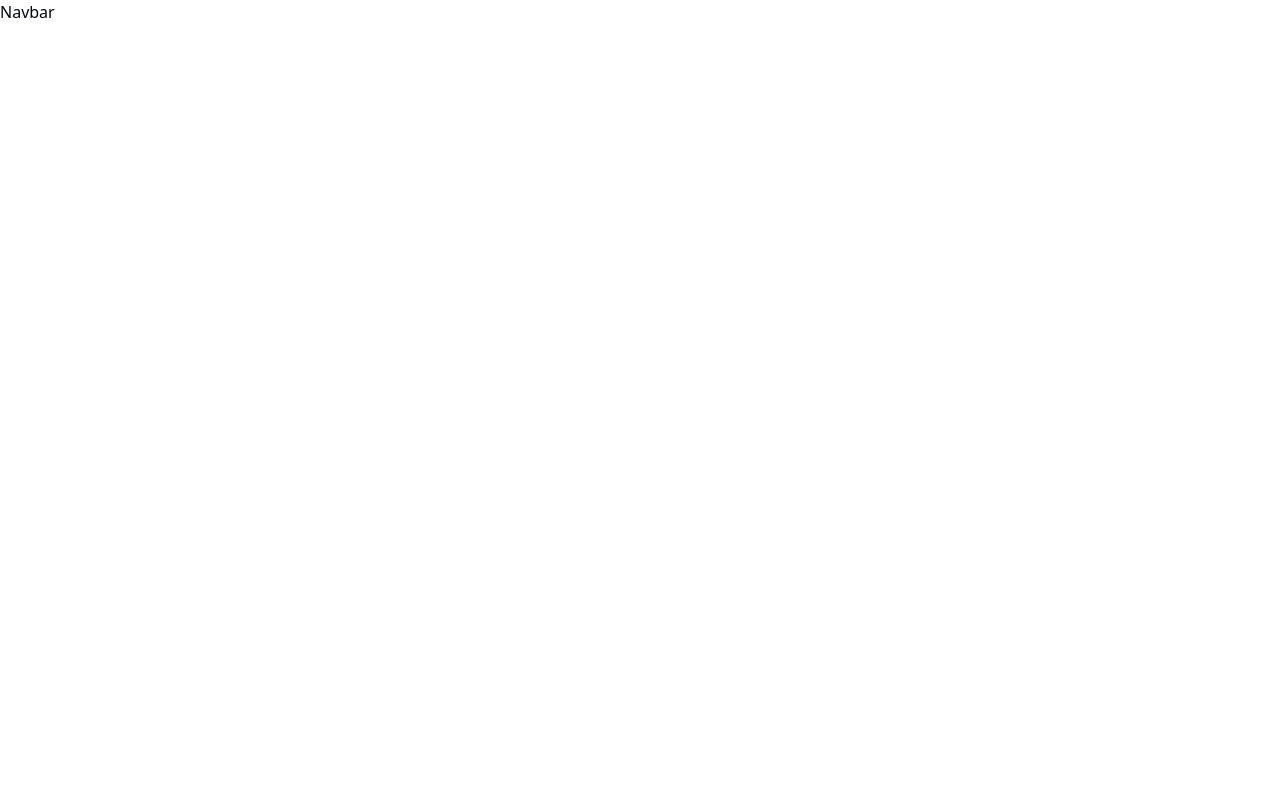
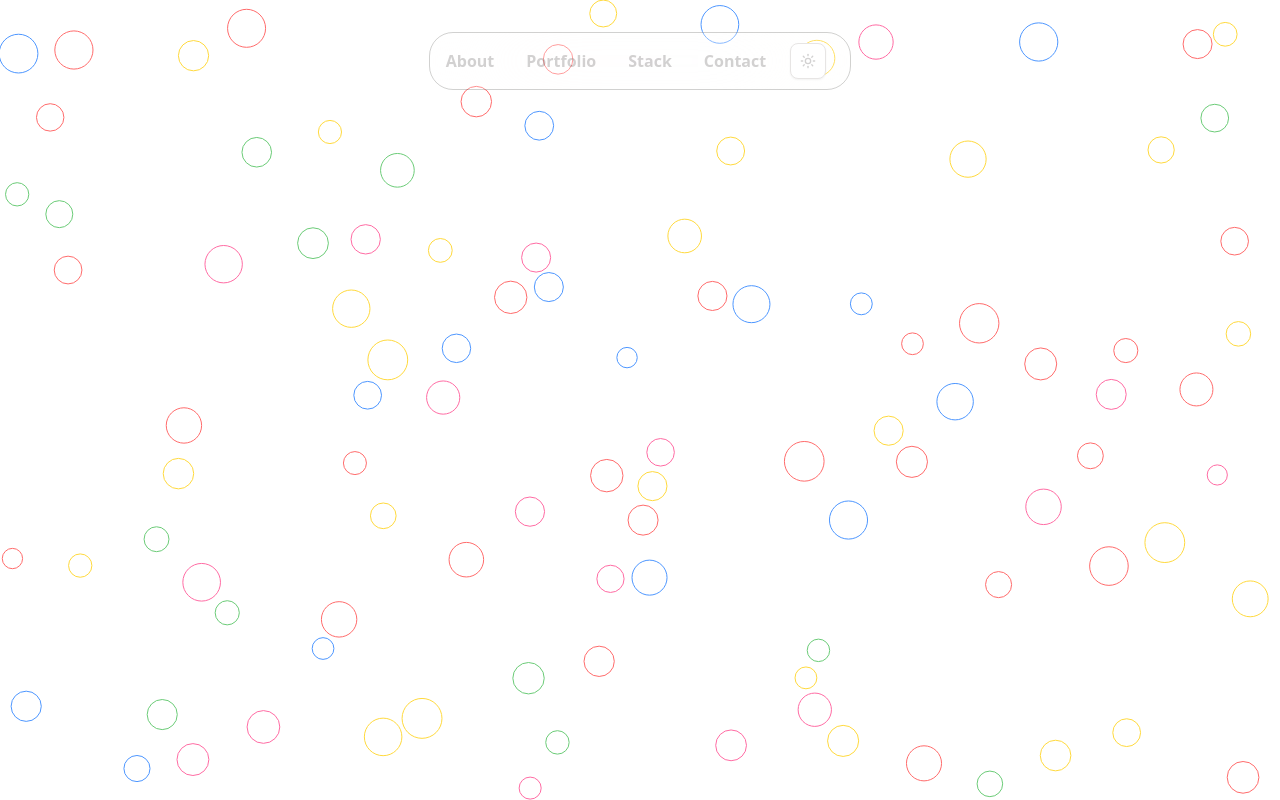
Before and after one commit to Rahul-Encoded/PortfolioV2, a Next.js app: page / in a window 1280 px wide. Built offline with nearby package versions, Linux system fonts and the light colour scheme.

Commit message:
add background animation and enhance navbar with mobile support; update global styles and dependencies

```diff
--- a/app/globals.css
+++ b/app/globals.css
@@ -46,70 +46,70 @@
 :root {
   --radius: 0.625rem;
   --background: oklch(1 0 0);
-  --foreground: oklch(0.13 0.028 261.692);
+  --foreground: oklch(0.147 0.004 49.25);
   --card: oklch(1 0 0);
-  --card-foreground: oklch(0.13 0.028 261.692);
+  --card-foreground: oklch(0.147 0.004 49.25);
   --popover: oklch(1 0 0);
-  --popover-foreground: oklch(0.13 0.028 261.692);
-  --primary: oklch(0.21 0.034 264.665);
-  --primary-foreground: oklch(0.985 0.002 247.839);
-  --secondary: oklch(0.967 0.003 264.542);
-  --secondary-foreground: oklch(0.21 0.034 264.665);
-  --muted: oklch(0.967 0.003 264.542);
-  --muted-foreground: oklch(0.551 0.027 264.364);
-  --accent: oklch(0.967 0.003 264.542);
-  --accent-foreground: oklch(0.21 0.034 264.665);
+  --popover-foreground: oklch(0.147 0.004 49.25);
+  --primary: oklch(0.216 0.006 56.043);
+  --primary-foreground: oklch(0.985 0.001 106.423);
+  --secondary: oklch(0.97 0.001 106.424);
+  --secondary-foreground: oklch(0.216 0.006 56.043);
+  --muted: oklch(0.97 0.001 106.424);
+  --muted-foreground: oklch(0.553 0.013 58.071);
+  --accent: oklch(0.97 0.001 106.424);
+  --accent-foreground: oklch(0.216 0.006 56.043);
   --destructive: oklch(0.577 0.245 27.325);
-  --border: oklch(0.928 0.006 264.531);
-  --input: oklch(0.928 0.006 264.531);
-  --ring: oklch(0.707 0.022 261.325);
+  --border: oklch(0.923 0.003 48.717);
+  --input: oklch(0.923 0.003 48.717);
+  --ring: oklch(0.709 0.01 56.259);
   --chart-1: oklch(0.646 0.222 41.116);
   --chart-2: oklch(0.6 0.118 184.704);
   --chart-3: oklch(0.398 0.07 227.392);
   --chart-4: oklch(0.828 0.189 84.429);
   --chart-5: oklch(0.769 0.188 70.08);
-  --sidebar: oklch(0.985 0.002 247.839);
-  --sidebar-foreground: oklch(0.13 0.028 261.692);
-  --sidebar-primary: oklch(0.21 0.034 264.665);
-  --sidebar-primary-foreground: oklch(0.985 0.002 247.839);
-  --sidebar-accent: oklch(0.967 0.003 264.542);
-  --sidebar-accent-foreground: oklch(0.21 0.034 264.665);
-  --sidebar-border: oklch(0.928 0.006 264.531);
-  --sidebar-ring: oklch(0.707 0.022 261.325);
+  --sidebar: oklch(0.985 0.001 106.423);
+  --sidebar-foreground: oklch(0.147 0.004 49.25);
+  --sidebar-primary: oklch(0.216 0.006 56.043);
+  --sidebar-primary-foreground: oklch(0.985 0.001 106.423);
+  --sidebar-accent: oklch(0.97 0.001 106.424);
+  --sidebar-accent-foreground: oklch(0.216 0.006 56.043);
+  --sidebar-border: oklch(0.923 0.003 48.717);
+  --sidebar-ring: oklch(0.709 0.01 56.259);
 }
 
 .dark {
-  --background: oklch(0.13 0.028 261.692);
-  --foreground: oklch(0.985 0.002 247.839);
-  --card: oklch(0.21 0.034 264.665);
-  --card-foreground: oklch(0.985 0.002 247.839);
-  --popover: oklch(0.21 0.034 264.665);
-  --popover-foreground: oklch(0.985 0.002 247.839);
-  --primary: oklch(0.928 0.006 264.531);
-  --primary-foreground: oklch(0.21 0.034 264.665);
-  --secondary: oklch(0.278 0.033 256.848);
-  --secondary-foreground: oklch(0.985 0.002 247.839);
-  --muted: oklch(0.278 0.033 256.848);
-  --muted-foreground: oklch(0.707 0.022 261.325);
-  --accent: oklch(0.278 0.033 256.848);
-  --accent-foreground: oklch(0.985 0.002 247.839);
+  --background: oklch(0.147 0.004 49.25);
+  --foreground: oklch(0.985 0.001 106.423);
+  --card: oklch(0.216 0.006 56.043);
+  --card-foreground: oklch(0.985 0.001 106.423);
+  --popover: oklch(0.216 0.006 56.043);
+  --popover-foreground: oklch(0.985 0.001 106.423);
+  --primary: oklch(0.923 0.003 48.717);
+  --primary-foreground: oklch(0.216 0.006 56.043);
+  --secondary: oklch(0.268 0.007 34.298);
+  --secondary-foreground: oklch(0.985 0.001 106.423);
+  --muted: oklch(0.268 0.007 34.298);
+  --muted-foreground: oklch(0.709 0.01 56.259);
+  --accent: oklch(0.268 0.007 34.298);
+  --accent-foreground: oklch(0.985 0.001 106.423);
   --destructive: oklch(0.704 0.191 22.216);
   --border: oklch(1 0 0 / 10%);
   --input: oklch(1 0 0 / 15%);
-  --ring: oklch(0.551 0.027 264.364);
+  --ring: oklch(0.553 0.013 58.071);
   --chart-1: oklch(0.488 0.243 264.376);
   --chart-2: oklch(0.696 0.17 162.48);
   --chart-3: oklch(0.769 0.188 70.08);
   --chart-4: oklch(0.627 0.265 303.9);
   --chart-5: oklch(0.645 0.246 16.439);
-  --sidebar: oklch(0.21 0.034 264.665);
-  --sidebar-foreground: oklch(0.985 0.002 247.839);
+  --sidebar: oklch(0.216 0.006 56.043);
+  --sidebar-foreground: oklch(0.985 0.001 106.423);
   --sidebar-primary: oklch(0.488 0.243 264.376);
-  --sidebar-primary-foreground: oklch(0.985 0.002 247.839);
-  --sidebar-accent: oklch(0.278 0.033 256.848);
-  --sidebar-accent-foreground: oklch(0.985 0.002 247.839);
+  --sidebar-primary-foreground: oklch(0.985 0.001 106.423);
+  --sidebar-accent: oklch(0.268 0.007 34.298);
+  --sidebar-accent-foreground: oklch(0.985 0.001 106.423);
   --sidebar-border: oklch(1 0 0 / 10%);
-  --sidebar-ring: oklch(0.551 0.027 264.364);
+  --sidebar-ring: oklch(0.553 0.013 58.071);
 }
 
 @layer base {
--- a/app/page.tsx
+++ b/app/page.tsx
@@ -1,9 +1,11 @@
 import Navbar from "@/components/Navbar";
 import Image from "next/image";
+import Background from "@/components/Background";
 
 export default function Home() {
   return (
     <>
+      <Background></Background>
       <Navbar></Navbar>
     </>
   );
--- /dev/null
+++ b/components/Background.jsx
@@ -0,0 +1,201 @@
+"use client"; // Ensure it runs only on the client side
+
+import { useEffect, useRef } from "react";
+
+const ParticlesBackground = () => {
+    const canvasRef = useRef(null);
+
+    useEffect(() => {
+        const canvas = canvasRef.current;
+        if (!canvas) return;
+
+        canvas.width = window.innerWidth;
+        canvas.height = window.innerHeight;
+        const c = canvas.getContext("2d");
+
+        // Constants
+        const MAX_VELOCITY = 2;
+        const MIN_RADIUS = 10;
+        const MAX_RADIUS = 20;
+        const INTERACTION_RADIUS = 50;
+        // const MAX_SPEED = 5;
+        const OPACITY_INCREMENT = 0.02;
+        const MAX_OPACITY = 0.5;
+        const MIN_SEPARATION = 1;
+        const DAMPING = 1;
+        const RESTITUTION = 1;
+        // const SEPARATION_SPEED = 0.5;
+
+        const COLOR_PALETTE = ["#FF6B6B", "#FFD93D", "#6BCB77", "#4D96FF", "#FF6BA3"];
+
+        const mouse = { x: undefined, y: undefined };
+
+				const calculateParticles = () => {
+					const area = window.innerWidth * window.innerHeight;
+					return Math.floor(area / 10000); // Adjust particle density dynamically
+			};
+
+        canvas.addEventListener("mousemove", (event) => {
+            mouse.x = event.clientX;
+            mouse.y = event.clientY;
+        });
+
+        canvas.addEventListener("mouseleave", () => {
+            mouse.x = undefined;
+            mouse.y = undefined;
+        });
+
+        window.addEventListener("resize", () => {
+            canvas.width = window.innerWidth;
+            canvas.height = window.innerHeight;
+            init();
+        });
+
+        function getRandomColor() {
+            return COLOR_PALETTE[Math.floor(Math.random() * COLOR_PALETTE.length)];
+        }
+
+        function randomFloat(min, max) {
+            return Math.random() * (max - min) + min;
+        }
+
+        function getDistance(x1, y1, x2, y2) {
+            const xDist = x2 - x1;
+            const yDist = y2 - y1;
+            return Math.sqrt(xDist * xDist + yDist * yDist);
+        }
+
+        function rotate(velocity, angle) {
+            return {
+                x: velocity.x * Math.cos(angle) - velocity.y * Math.sin(angle),
+                y: velocity.x * Math.sin(angle) + velocity.y * Math.cos(angle),
+            };
+        }
+
+        function resolveCollision(p1, p2) {
+            const xDist = p2.x - p1.x;
+            const yDist = p2.y - p1.y;
+            const xVelocityDiff = p1.velocity.x - p2.velocity.x;
+            const yVelocityDiff = p1.velocity.y - p2.velocity.y;
+
+            if (xVelocityDiff * xDist + yVelocityDiff * yDist >= 0) {
+                const angle = -Math.atan2(yDist, xDist);
+                const m1 = p1.mass;
+                const m2 = p2.mass;
+
+                const u1 = rotate(p1.velocity, angle);
+                const u2 = rotate(p2.velocity, angle);
+
+                const v1 = {
+                    x: (u1.x * (m1 - m2) + 2 * m2 * u2.x) / (m1 + m2),
+                    y: u1.y,
+                };
+                const v2 = {
+                    x: (u2.x * (m2 - m1) + 2 * m1 * u1.x) / (m1 + m2),
+                    y: u2.y,
+                };
+
+                const vFinal1 = rotate(v1, -angle);
+                const vFinal2 = rotate(v2, -angle);
+
+                p1.velocity.x = vFinal1.x * DAMPING * RESTITUTION;
+                p1.velocity.y = vFinal1.y * DAMPING * RESTITUTION;
+                p2.velocity.x = vFinal2.x * DAMPING * RESTITUTION;
+                p2.velocity.y = vFinal2.y * DAMPING * RESTITUTION;
+            }
+        }
+
+        class Particle {
+            constructor(x, y, radius, color) {
+                this.x = x;
+                this.y = y;
+                this.radius = radius;
+                this.color = color;
+                this.velocity = {
+                    x: randomFloat(-MAX_VELOCITY, MAX_VELOCITY),
+                    y: randomFloat(-MAX_VELOCITY, MAX_VELOCITY),
+                };
+                this.mass = radius * radius * Math.PI;
+                this.opacity = 0;
+            }
+
+            draw() {
+                c.beginPath();
+                c.arc(this.x, this.y, this.radius, 0, Math.PI * 2, false);
+                c.save();
+                c.globalAlpha = this.opacity;
+                c.fillStyle = this.color;
+                c.fill();
+                c.restore();
+                c.strokeStyle = this.color;
+                c.stroke();
+                c.closePath();
+            }
+
+            update(particles) {
+                this.draw();
+
+                for (let i = 0; i < particles.length; i++) {
+                    if (this === particles[i]) continue;
+                    const distance = getDistance(this.x, this.y, particles[i].x, particles[i].y);
+                    if (distance < this.radius + particles[i].radius + MIN_SEPARATION) {
+                        resolveCollision(this, particles[i]);
+                    }
+                }
+
+                if (mouse.x && mouse.y) {
+                    const distance = getDistance(mouse.x, mouse.y, this.x, this.y);
+                    if (distance < INTERACTION_RADIUS) {
+                        this.opacity = Math.min(this.opacity + OPACITY_INCREMENT, MAX_OPACITY);
+                    } else {
+                        this.opacity = Math.max(this.opacity - OPACITY_INCREMENT, 0);
+                    }
+                }
+
+                this.x += this.velocity.x;
+                this.y += this.velocity.y;
+
+                if (this.x - this.radius <= 0 || this.x + this.radius >= canvas.width) {
+                    this.velocity.x = -this.velocity.x * RESTITUTION;
+                }
+                if (this.y - this.radius <= 0 || this.y + this.radius >= canvas.height) {
+                    this.velocity.y = -this.velocity.y * RESTITUTION;
+                }
+            }
+        }
+
+        let particles = [];
+
+        function init() {
+					canvas.width = window.innerWidth;
+					canvas.height = window.innerHeight;
+					particles = [];
+					const numParticles = calculateParticles();
+            for (let i = 0; i < numParticles; i++) {
+                const radius = randomFloat(MIN_RADIUS, MAX_RADIUS);
+                let x = randomFloat(radius, canvas.width - radius);
+                let y = randomFloat(radius, canvas.height - radius);
+                const color = getRandomColor();
+
+                particles.push(new Particle(x, y, radius, color));
+            }
+        }
+
+        function animate() {
+            requestAnimationFrame(animate);
+            c.clearRect(0, 0, canvas.width, canvas.height);
+            particles.forEach((p) => p.update(particles));
+        }
+
+        init();
+        animate();
+
+        return () => {
+            window.removeEventListener("resize", init);
+        };
+    }, []);
+
+    return <canvas ref={canvasRef} className="fixed top-0 left-0 w-full h-full -z-10" />;
+};
+
+export default ParticlesBackground;
--- a/components/Navbar.tsx
+++ b/components/Navbar.tsx
@@ -1,11 +1,90 @@
-"use client"
+"use client";
 
-import React from 'react'
+import React, { useState } from "react";
+import Link from "next/link";
+import ModeToggle from "./ModeToggle";
+import { AiOutlineClose, AiOutlineMenu } from "react-icons/ai";
+
+const navLinks = [
+  { title: "About", path: "#about" },
+  { title: "Portfolio", path: "#portfolio" },
+  { title: "Stack", path: "#stack" },
+  { title: "Contact", path: "#contact" },
+];
 
 function Navbar() {
-	return (
-		<div>Navbar</div>
-	)
+  const [nav, setNav] = useState(false);
+
+  const toggleNav = () => {
+    setNav(!nav);
+  };
+
+  const closeNav = () => {
+    setNav(false);
+  };
+
+  return (
+    <div className="z-50 fixed flex justify-center w-full text-primary/20 font-bold">
+      {/* ✅ Desktop Navbar */}
+      <div className="border border-primary/20 mt-8 backdrop-blur-3xl rounded-3xl hidden md:flex items-center justify-center p-2 max-w-[500px] mx-auto">
+        <ul className="flex flex-row p-2 space-x-8">
+          {navLinks.map((link, index) => (
+            <li key={index}>
+              <Link
+                href={link.path}
+                className="transform hover:text-white/50 transition-all duration-300 ease-in-out"
+              >
+                {link.title}
+              </Link>
+            </li>
+          ))}
+        </ul>
+        <div className="mx-4">
+          <ModeToggle />
+        </div>
+      </div>
+
+      {/* ✅ Mobile Navbar */}
+      <div className="md:hidden flex flex-row items-center absolute top-5 w-full z-50 text-primary/70 p-2">
+        {/* ✅ ModeToggle disappears when nav is open */}
+        {!nav && (
+          <div className="mr-auto ml-3">
+            <ModeToggle />
+          </div>
+        )}
+
+        {/* ✅ Hamburger Menu with more spacing */}
+        <div
+          onClick={toggleNav}
+          className="p-2 border border-primary/50 rounded-lg mr-3"
+        >
+          {nav ? <AiOutlineClose size={30} /> : <AiOutlineMenu size={30} />}
+        </div>
+      </div>
+
+      {/* ✅ Mobile Menu */}
+      <div
+        className={`fixed left-0 top-0 w-full h-full bg-secondary/90 transform transition-transform duration-300 ${
+          nav ? "translate-x-0" : "translate-x-full"
+        }`}
+      >
+        <ul className="flex flex-col items-center justify-center space-y-8 h-full">
+          {navLinks.map((link, index) => (
+            <li key={index} className="w-full text-center">
+              <Link
+                href={link.path}
+                onClick={closeNav}
+                className="text-5xl block pb-4"
+              >
+                {link.title}
+              </Link>
+							<hr className="border-t border-primary/50 w-1/2 mx-auto" />
+            </li>
+          ))}
+        </ul>
+      </div>
+    </div>
+  );
 }
 
-export default Navbar
+export default Navbar;
--- a/package.json
+++ b/package.json
@@ -17,6 +17,7 @@
     "next-themes": "^0.4.6",
     "react": "^19.0.0",
     "react-dom": "^19.0.0",
+    "react-icons": "^5.5.0",
     "tailwind-merge": "^3.0.2",
     "tw-animate-css": "^1.2.4"
   },
--- a/tsconfig.json
+++ b/tsconfig.json
@@ -22,6 +22,6 @@
       "@/*": ["./*"]
     }
   },
-  "include": ["next-env.d.ts", "**/*.ts", "**/*.tsx", ".next/types/**/*.ts"],
+  "include": ["next-env.d.ts", "**/*.ts", "**/*.tsx", ".next/types/**/*.ts", "components/background.jsx"],
   "exclude": ["node_modules"]
 }
```
Also changed, not shown: components.json, 1 other file (tests, documents, lock files or other folders).
